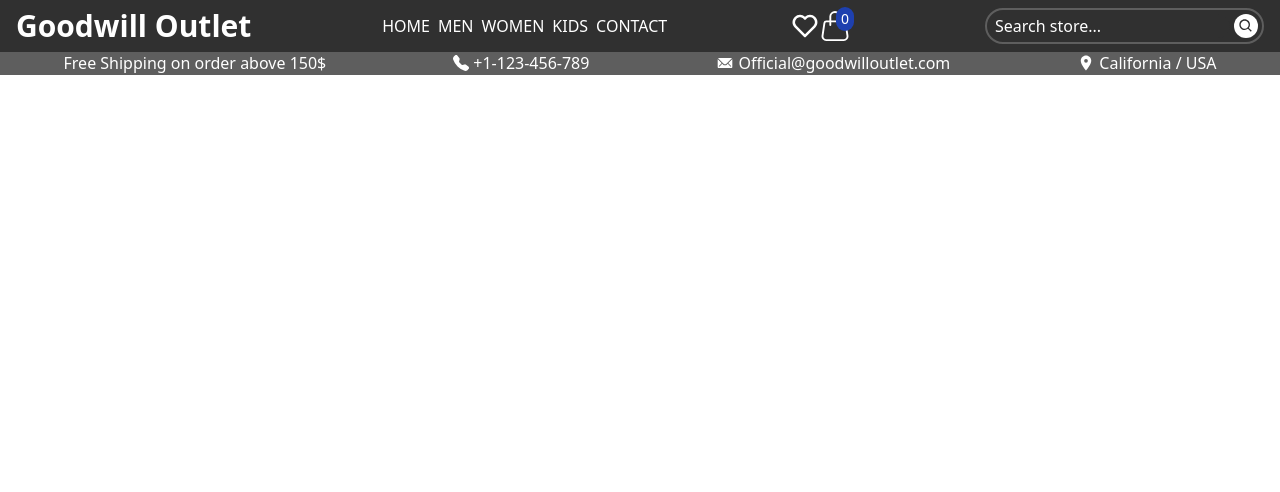
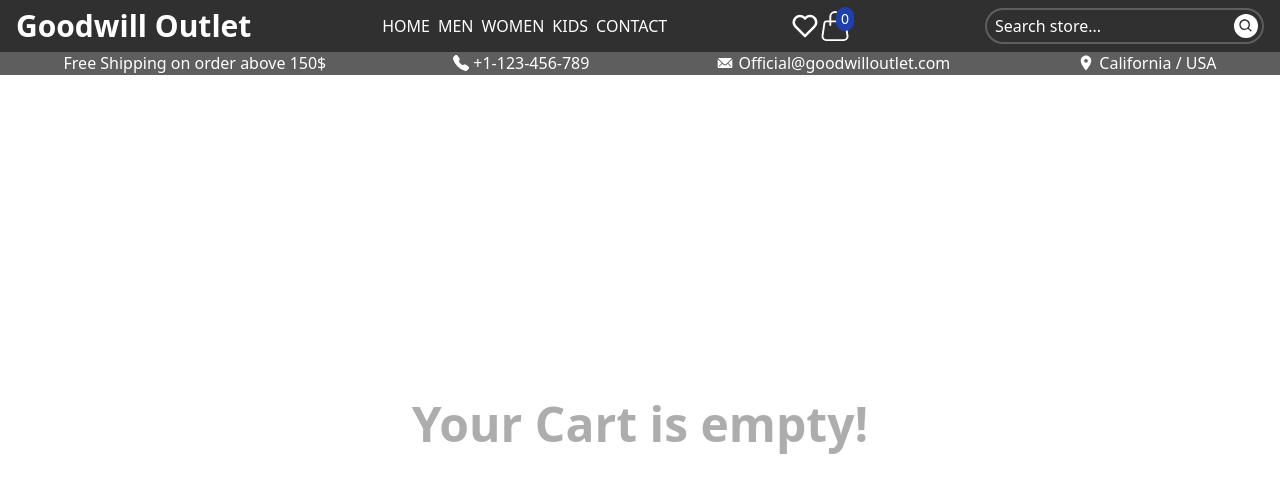
Before and after one commit to napstar-420/goodwell-outlet, a React (Create React App) app: page /cart in a window 1280 px wide. Shown: the top 492 px of the page. Built offline with nearby package versions, Linux system fonts and the light colour scheme; the HTML template or start-up script is replaced by a standard one.

Commit message:
Add style to cart

```diff
--- a/src/Components/cart.js
+++ b/src/Components/cart.js
@@ -3,35 +3,33 @@ import { StoreContext } from "../App";
 import Navbar from "./Sub_Components/navbar";
 import { BsPlusLg } from "react-icons/bs";
 import { FiMinus } from "react-icons/fi";
+import {ImBin} from 'react-icons/im'
 
 const Cart = () => {
   const { cartState, cartDispatch, ladiesDispatch, menDispatch, newArrivalDispatch} = useContext(StoreContext);
   return (
     <div>
       <Navbar />
-      <div className="grid grid-cols-2 mt-[3.5em]">
-
-      {cartState.map((product, index) => {
-          const { name, price, url, quantity, id, desc, category } = product;
+      <div className="mt-[5rem] grid grid-cols-1 lg:grid-cols-2 2xl:grid-cols-3">
+        {cartState.length > 0 ? cartState.map((product, index) => {
+          const { name, price, url, quantity, id, category } = product;
         return (
-          <div key={id} className="flex items-center bg-gray-200 m-2 rounded-lg overflow-hidden w-[90%] mx-auto relative">
-            <img src={url} alt="" className="w-[100px] h-[100%]"/>
-            <div className="mx-2">
+          <div key={id} className="flex bg-gray-200 m-2  rounded-lg overflow-hidden w-[90%] mx-auto relative">
+            <img src={url} alt={name} className="w-[100px]"/>
+            <div className="mx-2 p-2">
               <h2 className="font-bold text-[#303030] text-xl">{name}</h2>
-              <h3 className="text-[#303030] font-medium">{desc}</h3>
               <h3 className="text-[#303030] font-medium">
                 Item Price: <span className="text-yellow-500">{price} $</span>
               </h3>
               <h3 className="text-[#303030] font-medium flex items-center">
                 Quantity:
                 <span className="flex items-center w-20 justify-between ml-2">
-                  <FiMinus className="box-content bg-red-400 text-white text-base p-1 rounded" onClick={() => cartDispatch({type: "DEC_QUANTITY", payload: index})}/>{" "}
+                  <FiMinus className="box-content bg-red-400 text-white text-base p-1 rounded hover:bg-red-500 cursor-pointer" onClick={() => cartDispatch({type: "DEC_QUANTITY", payload: index})}/>{" "}
                   {quantity}{" "}
-                  <BsPlusLg className="box-content bg-green-400 text-white text-base p-1 rounded" onClick={() => cartDispatch({type: "INC_QUANTITY", payload: index})}/>
+                  <BsPlusLg className="box-content bg-green-400 text-white text-base p-1 rounded hover:bg-green-500 cursor-pointer" onClick={() => cartDispatch({type: "INC_QUANTITY", payload: index})}/>
                 </span>
               </h3>
-            </div>
-            <button className="bg-red-500 px-4 py-1 text-medium text-white rounded absolute right-4" onClick={() => {
+            <button className="bg-red-500 my-2 px-4 py-1 text-medium text-white rounded hidden sm:inline-block sm:absolute top-[30%] right-4 hover:bg-red-400 active:bg-red-600" onClick={() => {
                 cartDispatch({type: "REMOVE_PRODUCT", payload: id})
                 if(category === "Female") {
                   ladiesDispatch({type: "REMOVE_FROM_CART", payload: id})
@@ -41,9 +39,22 @@ const Cart = () => {
                   newArrivalDispatch({type: "REMOVE_FROM_CART", payload: id})
                 }
               }}>Remove</button>
+            </div>
+            <button className="bg-red-500 text-white p-1 rounded absolute top-2 right-2 sm:hidden" onClick={()=>{
+              cartDispatch({type: "REMOVE_PRODUCT", payload: id})
+              if(category === "Female") {
+                ladiesDispatch({type: "REMOVE_FROM_CART", payload: id})
+              } else if(category === "Male") {
+                menDispatch({type: "REMOVE_FROM_CART", payload: id})
+              } else if (category === "NewArrival") {
+                newArrivalDispatch({type: "REMOVE_FROM_CART", payload: id})
+              }
+            }}><ImBin /></button>
           </div>
         );
-    })}
+    }) : <div className="w-screen h-[80vh] grid place-items-center">
+            <h2 className="text-xl lg:text-5xl font-bold text-[#5e5e5e] opacity-50">Your Cart is empty!</h2>
+      </div>}
     </div>
     </div>
   );
```
